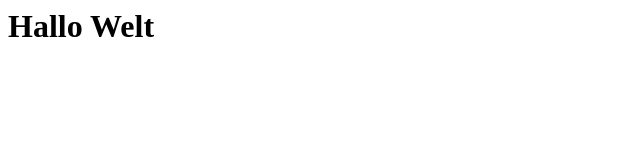
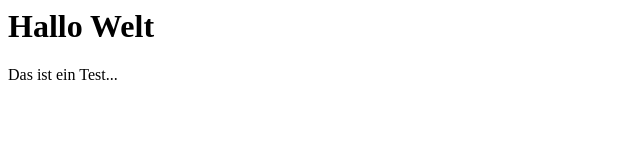
Before and after one commit to inftom/hello-world, a plain HTML site: page index.html in a window 1280 px wide. Shown: the full height of the page, 0-640 px from the left. Drawn offline with Linux system fonts and the light colour scheme.

Commit message:
ist das ein lokales Commit??

```diff
--- a/index.html
+++ b/index.html
@@ -1,6 +1,7 @@
 <html>
 <body>
 <h1>Hallo Welt</h1>
+Das ist ein Test...
 </body>
 
 </html>
```
